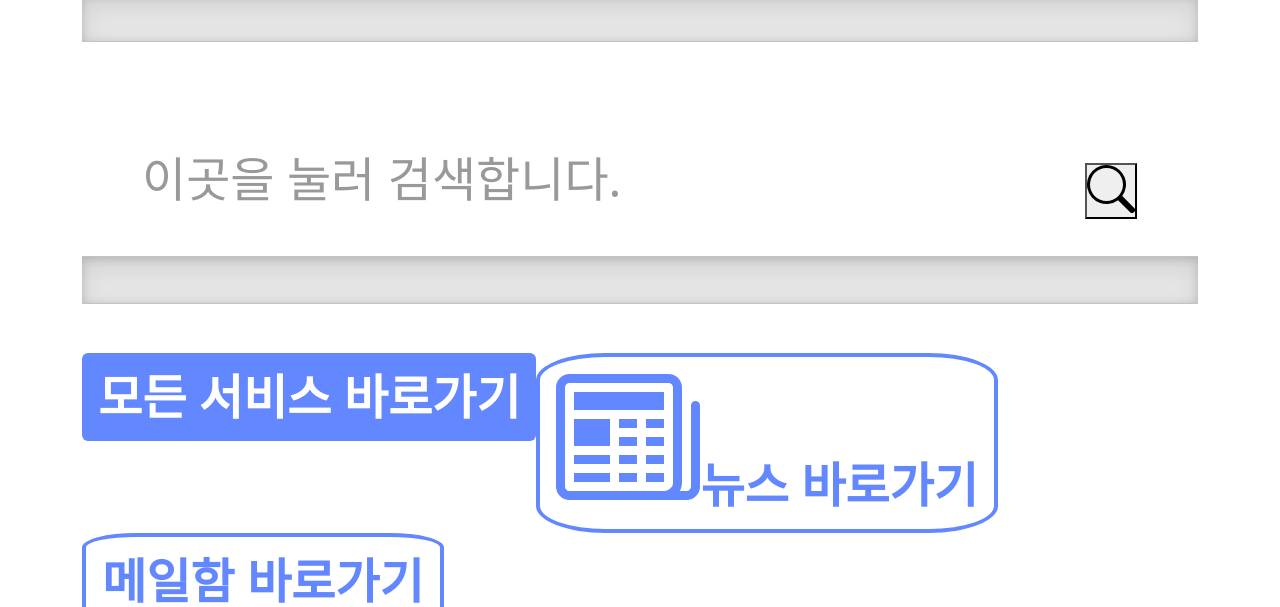
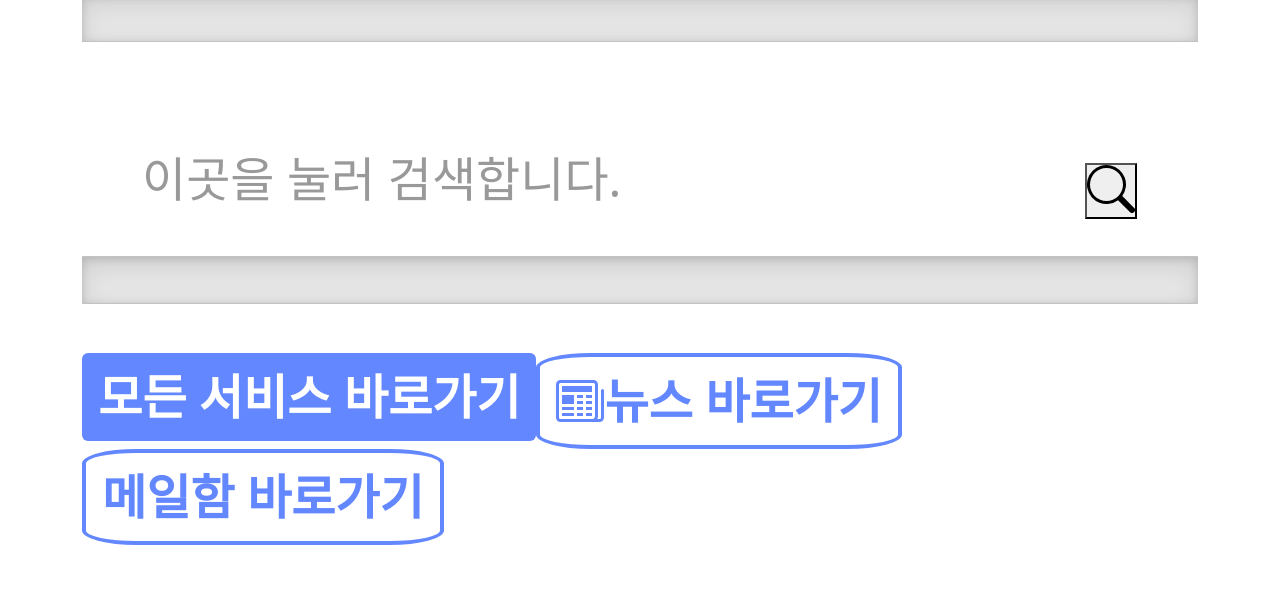
Before and after one commit to nyeohijyul/daumdesign, a plain HTML site: page index.html in a window 1280 px wide. Shown: the part 143-750 px from the top of the page. Drawn offline with nearby package versions, Linux system fonts and the light colour scheme.

Commit message:
Update index.html

```diff
--- a/index.html
+++ b/index.html
@@ -232,7 +232,7 @@
 <hr style="color: white;">
       <ul class="nav nav-pills d-flex justify-content-left py-3">
         <li class="nav-item" style="--bs-nav-pills-link-active-bg: #6387FF; font-weight: bold; font-size: 3em;"><a href="https://focus.daum.net/daum/pc/sitemap.html" class="nav-link active" aria-current="page">모든 서비스 바로가기</a></li>
-        <li class="nav-item"><a href="https://news.daum.net/" class="nav-link" style="border: 0.1em solid; border-radius: 15%; --bs-nav-link-color: #6387FF; font-size: 3em; --bs-nav-link-hover-color: #FA6C7B; font-weight: bold;"><svg xmlns="http://www.w3.org/2000/svg" width="3em" height="3em" fill="currentColor" class="bi bi-newspaper" viewBox="0 0 16 16">
+        <li class="nav-item"><a href="https://news.daum.net/" class="nav-link" style="border: 0.1em solid; border-radius: 15%; --bs-nav-link-color: #6387FF; font-size: 3em; --bs-nav-link-hover-color: #FA6C7B; font-weight: bold;"><svg xmlns="http://www.w3.org/2000/svg" width="1em" height="1em" fill="currentColor" class="bi bi-newspaper" viewBox="0 0 16 16">
   <path d="M0 2.5A1.5 1.5 0 0 1 1.5 1h11A1.5 1.5 0 0 1 14 2.5v10.528c0 .3-.05.654-.238.972h.738a.5.5 0 0 0 .5-.5v-9a.5.5 0 0 1 1 0v9a1.5 1.5 0 0 1-1.5 1.5H1.497A1.497 1.497 0 0 1 0 13.5zM12 14c.37 0 .654-.211.853-.441.092-.106.147-.279.147-.531V2.5a.5.5 0 0 0-.5-.5h-11a.5.5 0 0 0-.5.5v11c0 .278.223.5.497.5z"/>
   <path d="M2 3h10v2H2zm0 3h4v3H2zm0 4h4v1H2zm0 2h4v1H2zm5-6h2v1H7zm3 0h2v1h-2zM7 8h2v1H7zm3 0h2v1h-2zm-3 2h2v1H7zm3 0h2v1h-2zm-3 2h2v1H7zm3 0h2v1h-2z"/>
 </svg>뉴스 바로가기</a></li>
```
